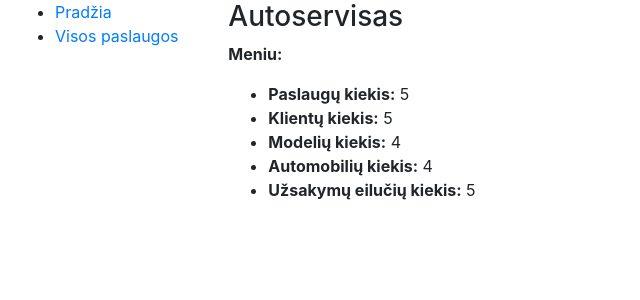
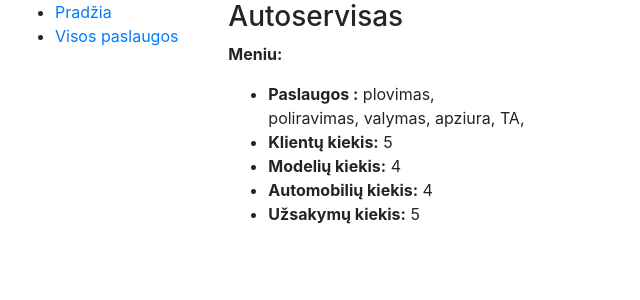
Before and after one commit to vip8python/Paslaugos, a Django app: page /paslaugos/ in a window 1280 px wide. Shown: the top 300 px of the page, without its empty margins (0-640 px from the left). Run offline with Django 4.2, Linux system fonts and the light colour scheme; data comes from the database, SQL or seed files in the repository; some libraries are stand-ins or nearby versions.

Commit message:
su klaidomis

```diff
--- a/autoservisas/settings.py
+++ b/autoservisas/settings.py
@@ -117,6 +117,8 @@ USE_TZ = True
 # https://docs.djangoproject.com/en/4.1/howto/static-files/
 
 STATIC_URL = '/static/'
+STATIC_ROOT = os.path.join(BASE_DIR, 'static')
+STATICFILES_DIRS = []
 
 # Default primary key field type
 # https://docs.djangoproject.com/en/4.1/ref/settings/#default-auto-field
--- a/paslaugos/static/paslaugos/css/style.css
+++ b/paslaugos/static/paslaugos/css/style.css
@@ -1,5 +1,5 @@
 .sidebar-nav {
-    margin-top: 20px;
-    padding: 0;
+    margin-top: 2000px;
+    padding: 50;
     list-style: none;
 }
--- a/paslaugos/templates/paslaugos/base.html
+++ b/paslaugos/templates/paslaugos/base.html
@@ -1,3 +1,4 @@
+
 <!DOCTYPE html>
 <html lang="en">
 <head>
@@ -17,8 +18,12 @@
         <ul class="sidebar-nav">
           <li><a href="{% url 'index' %}">Pradžia</a></li>
           <li><a href="">Visos paslaugos</a></li>
+          {% for i in meniu %}
+          <li>{{i}}</li>
+        {% endfor %}
         </ul>
      {% endblock %}
+
       </div>
       <div class="col-sm-10 ">{% block content %}{% endblock %}</div>
     </div>
--- a/paslaugos/templates/paslaugos/index.html
+++ b/paslaugos/templates/paslaugos/index.html
@@ -3,10 +3,14 @@
   <h3>Autoservisas</h3>
   <p><b>Meniu:</b></p>
   <ul>
-    <li><strong>Paslaugų kiekis:</strong> {{ num_paslauga }}</li>
+    <li><strong>Paslaugos :</strong>
+      {% for i in num_paslauga %}
+      {{ i }},</li>
+    {% endfor %}
     <li><strong>Klientų kiekis:</strong> {{ num_uzsakymas }}</li>
     <li><strong>Modelių kiekis:</strong> {{ num_modelis }}</li>
     <li><strong>Automobilių kiekis:</strong> {{ num_automobilis }}</li>
-    <li><strong>Užsakymų eilučių kiekis:</strong> {{ num_eilute }}</li>
+    <li><strong>Užsakymų kiekis:</strong> {{ num_eilute }}</li>
   </ul>
+
 {% endblock %}
--- a/paslaugos/urls.py
+++ b/paslaugos/urls.py
@@ -3,6 +3,7 @@ from .views import *
 
 urlpatterns = [
     path('', index, name='index'),
+    # path('', index_meniu, name='index'),
     path('automobiliai/', automobiliai, name='automobiliai'),
     path('automobilio_modeliai/', automobilio_modeliai, name='automobilio_modeliai'),
     path('uzsakymas/', uzsakymas, name='uzsakymas'),
--- a/paslaugos/views.py
+++ b/paslaugos/views.py
@@ -2,12 +2,16 @@ from django.shortcuts import render, get_object_or_404
 from .models import *
 from django.views import generic
 
+meniu = ['Prideti paslauga', 'Prideti uzsakyma', 'Prideti automobili']
+
+def index_meniu(request):
+    return render(request, 'paslaugos/index.html', {'meniu': meniu, 'title': 'pagrindinis puslapis}'})
 
 def index(request):
     num_modelis = AutomobilioModelis.objects.all().count()
     num_automobilis = Automobilis.objects.all().count()
     num_uzsakymas = Uzsakymas.objects.all().count()
-    num_paslauga = Paslauga.objects.all().count()
+    num_paslauga = Paslauga.objects.all()
     num_eilute = UzsakymoEilute.objects.all().count()
 
 
@@ -64,3 +68,6 @@ class SaskaitosDetailView(generic.DetailView):
         context = super(SaskaitosDetailView, self).get_context_data(**kwargs)
         context['uzsakymo_eilutes'] = UzsakymoEilute.objects.all()
         return context
+
+
+# class Add
```
Also changed, not shown: paslaugos/static/paslaugos/images/22266848.jpg (added).
